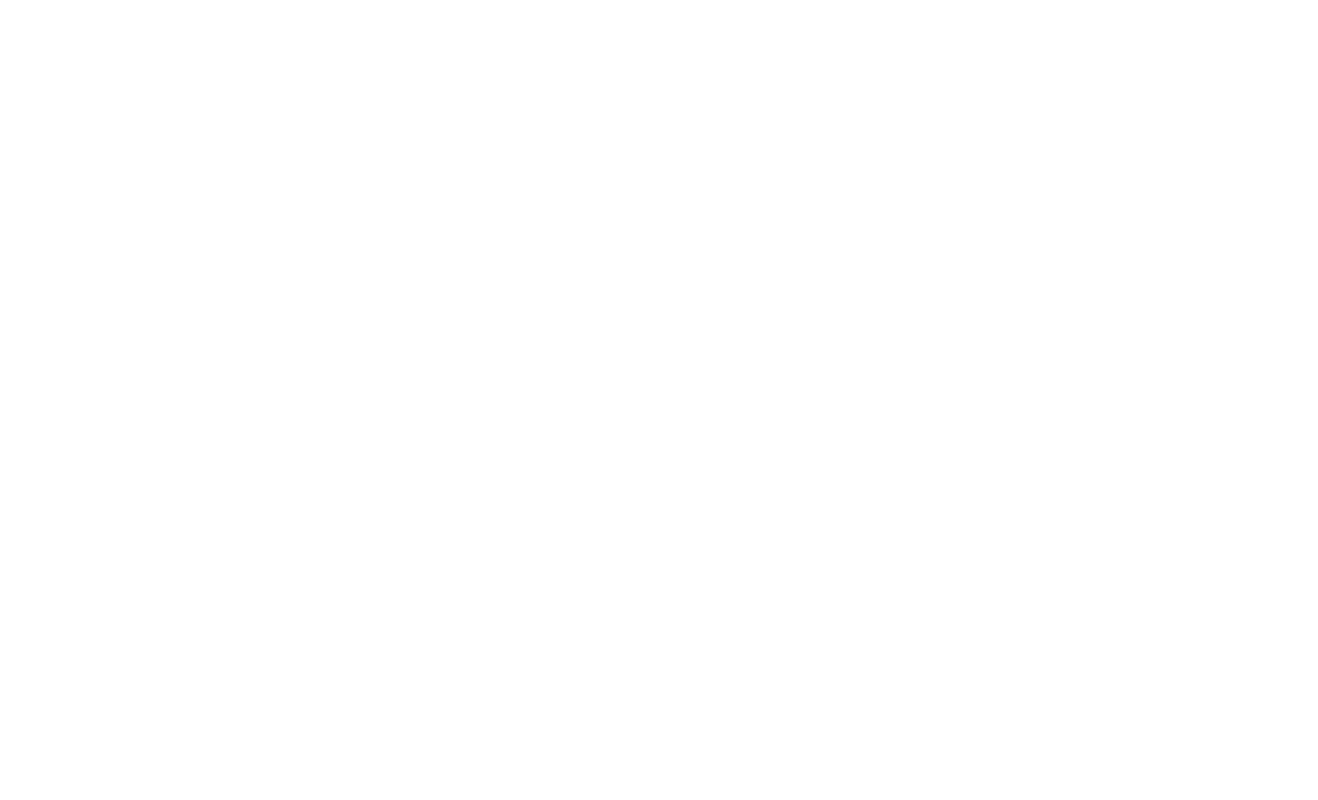
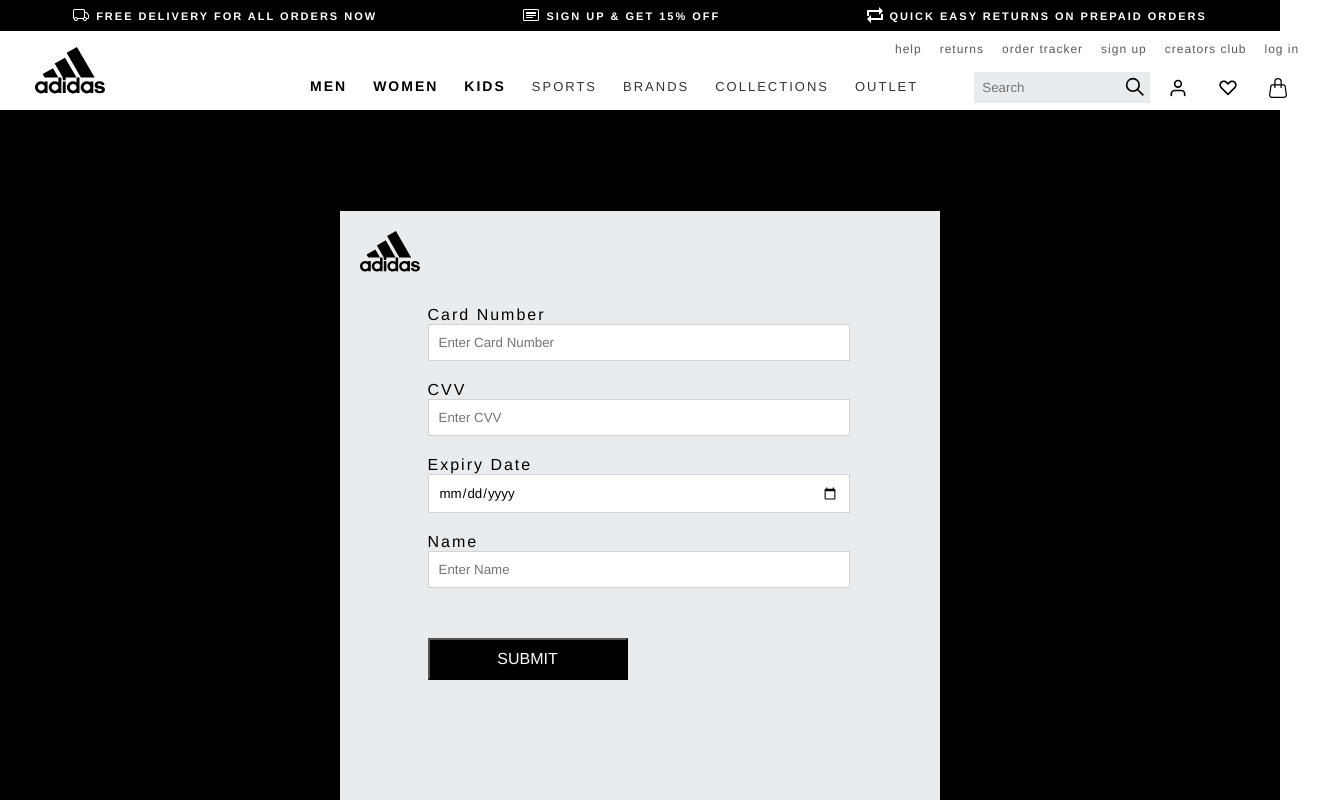
Before and after one commit to SivanandamG/adidas-replica, a React (Create React App) app in the folder adidas_app/: page /Payment in a window 1280 px wide. Before the commit this address had no page. Shown: the top 800 px of the page, 1318 px wide, since content can reach past the window. Built offline with nearby package versions, Linux system fonts and the light colour scheme; a web font is replaced by a local one.

Commit message:
payment commit

```diff
--- a/adidas_app/src/App.jsx
+++ b/adidas_app/src/App.jsx
@@ -8,6 +8,9 @@
 import Cart from "./components/Cartpage/cart.jsx";
 import { ProductWishlist } from "./components/ProductWishlist/ProductWishlist.jsx";
 import {Address} from "./components/Address/Address.jsx";
+import { Payment } from "./components/Payment/Payment.jsx";
+import { Orderplaced } from "./components/Orderplaced/Orderplaced.jsx";
+
 
 function App() {
   return (
@@ -21,6 +24,8 @@
         <Route path="/Login" element={<Login />}></Route>
         <Route path="/Wishlist" element={<ProductWishlist />}></Route>
         <Route path="/Address" element={<Address />}></Route>
+        <Route path="/Payment" element={<Payment />}></Route>
+        <Route path="/Orderplaced" element={<Orderplaced />}></Route>
       </Routes>
     </div>
   );
--- a/adidas_app/src/components/Address/Address.jsx
+++ b/adidas_app/src/components/Address/Address.jsx
@@ -3,32 +3,68 @@
 import { Footer } from "../Footer/Footer.jsx";
 
 export const Address=()=>{
-    return(
+    return (
       <>
-        <Navbar/>
+        <Navbar />
         <div class="nkcontainer">
           <h2 id="nkhead">Add Address</h2>
 
-        <input id="addIns" class="fname" type="text" placeholder="First Name"/>
-        <input id="addIns" class="Lname" type="text" placeholder="Last Name"/>
-        <input id="addIns" class="Lname" type="number" placeholder="Mobile Number"/>
-        <input id="addIns" class="fname" type="text" placeholder="Email"/>
+          <input
+            id="addIns"
+            class="fname"
+            type="text"
+            placeholder="First Name"
+          />
+          <input
+            id="addIns"
+            class="Lname"
+            type="text"
+            placeholder="Last Name"
+          />
+          <input
+            id="addIns"
+            class="Lname"
+            type="number"
+            placeholder="Mobile Number"
+          />
+          <input id="addIns" class="fname" type="text" placeholder="Email" />
 
-        <input id="addIns" class="address" type="text" placeholder="Address"/>
-        <input id="addIns" class="fname" type="text" placeholder="Landmark"/>
-        <input id="addIns" class="fname" type="text" placeholder="City"/>
-        <input id="addIns" class="Lname" type="text" placeholder="State"/>
-        <input id="addIns" class="fname" type="text" placeholder="Enter Pincode"/>
-        <button id="addIns" id="home" class="sing">Home</button>
-        <button id="addIns" class="sing">office</button>
-        <button id="addIns" class="sing">other</button>
-        <br/>
-        <div id="cb"><input class="check" type="checkbox"/>Make this my default address</div>
-        <br/>
+          <input
+            id="addIns"
+            class="address"
+            type="text"
+            placeholder="Address"
+          />
+          <input id="addIns" class="fname" type="text" placeholder="Landmark" />
+          <input id="addIns" class="fname" type="text" placeholder="City" />
+          <input id="addIns" class="Lname" type="text" placeholder="State" />
+          <input
+            id="addIns"
+            class="fname"
+            type="text"
+            placeholder="Enter Pincode"
+          />
+          <button id="addIns" id="home" class="sing">
+            Home
+          </button>
+          <button id="addIns" class="sing">
+            office
+          </button>
+          <button id="addIns" class="sing">
+            other
+          </button>
+          <br />
+          <div id="cb">
+            <input class="check" type="checkbox" />
+            Make this my default address
+          </div>
+          <br />
           <button class="btncancel">Cancel</button>
+          <a href="/Payment">
             <button class="btnaddress">Continue</button>
+          </a>
         </div>
-    <Footer/>
+        <Footer />
       </>
-    )
+    );
 }
--- /dev/null
+++ b/adidas_app/src/components/Orderplaced/Orderplaced.css
@@ -0,0 +1,31 @@
+#order_placed_wrap{
+    background-color: black;
+    height: 700px;
+    border:1px solid black;
+    font-family: AdihausDIN;
+}
+
+#order_placed_txt{
+      color: white;
+    font-size: 30px;
+    margin-top: 100px;
+    margin-left: 300px;
+}
+
+#order_placed_redirect{
+     color: white;
+    font-size: 30px;
+    margin-left: 700px;
+    margin-top: 30px;
+}
+
+#orderplaced_icon{
+  color: white;
+  margin-left: 20px;
+  font-size: 30px;
+  margin-top: 33px;
+}
+
+#redirect_wrap{
+    display: flex;
+}
--- /dev/null
+++ b/adidas_app/src/components/Orderplaced/Orderplaced.jsx
@@ -0,0 +1,23 @@
+import "./Orderplaced.css"
+import { FcCheckmark } from "react-icons/fc";
+import { BsChevronDoubleRight } from "react-icons/bs";
+
+
+export const Orderplaced = () => {
+  setTimeout(function () {
+    window.location.href = "/"
+  }, 4000); //
+  return (
+    <div id="order_placed_wrap">
+      <div id="order_placed_txt">
+        Order placed Successfully <FcCheckmark />
+      </div>
+      <div id="redirect_wrap">
+        <div id="order_placed_redirect">Redirecting to Homepage </div>
+        <div>
+          <BsChevronDoubleRight id="orderplaced_icon" />
+        </div>
+      </div>
+    </div>
+  );
+};;
--- /dev/null
+++ b/adidas_app/src/components/Payment/Payment.css
@@ -0,0 +1,52 @@
+#payment_wrap {
+  border: 1px solid black;
+  background: black;
+  height: 900px;
+  font-family: AdihausDIN;
+}
+
+#payment_form {
+  /* border: 1px solid red; */
+  width: 600px;
+  background: #e9ecef;
+  margin: auto;
+  height: 600px;
+  margin-top: 100px;
+}
+
+#payment_form > form {
+  display: flex;
+  flex-direction: column;
+  /* border: 1px solid red; */
+  width: 425px;
+  margin: auto;
+  margin-top: 30px;
+}
+
+#card,
+#cvv,
+#exp,
+#name {
+  width: 400px;
+  padding: 10px;
+  margin-bottom: 20px;
+  border-radius: 0;
+  background-color: white;
+  border: 1px solid lightgrey;
+}
+
+#submitbtn {
+  margin-top: 30px;
+  padding: 10px;
+  width: 200px;
+  text-align: center;
+  background-color: black;
+  color: white;
+  font-size: 16px;
+}
+
+#payment_logo {
+  width: 60px;
+  margin-left: 20px;
+  margin-top: 20px;
+}
--- /dev/null
+++ b/adidas_app/src/components/Payment/Payment.jsx
@@ -0,0 +1,33 @@
+import "./Payment.css";
+import { Navbar } from "../Navigation/Navbar.jsx";
+import { Footer } from "../Footer/Footer.jsx";
+import { Link } from "react-router-dom";
+
+export const Payment=()=>{
+    return (
+      <>
+        <Navbar />
+        <div id="payment_wrap">
+          <div id="payment_form">
+            <div>
+              <img src="/images/adidas-logo.svg" id="payment_logo" alt="" />
+            </div>
+            <form action="">
+              <label for="card">Card Number</label>
+              <input id="card" type="number" placeholder="Enter Card Number" />
+              <label for="cvv">CVV</label>
+              <input id="cvv" type="number" placeholder="Enter CVV" />
+              <label for="exp">Expiry Date</label>
+              <input id="exp" type="date" />
+              <label for="name">Name</label>
+              <input id="name" type="text" placeholder="Enter Name" />
+              <Link to="/Orderplaced">
+                <button id="submitbtn">SUBMIT</button>
+              </Link>
+            </form>
+          </div>
+        </div>
+        <Footer />
+      </>
+    );
+}
--- a/adidas_app/src/components/ProductDetails/ProductPrice/Price.jsx
+++ b/adidas_app/src/components/ProductDetails/ProductPrice/Price.jsx
@@ -6,8 +6,11 @@
 import WarningAmberIcon from '@mui/icons-material/WarningAmber';
 import MoneyIcon from '@mui/icons-material/Money';
 import ArrowRightAltIcon from '@mui/icons-material/ArrowRightAlt';
+import { useParams } from "react-router-dom";
+
 
 export const Price = () => {
+  const { id } = useParams();
     return (
       <div className="nac_prbox">
         <div className="nac_right_top">
@@ -46,7 +49,7 @@
         <div className="nac_right_btn">
           <a href="/Cart">
             <button className="nac_addbag" onClick={()=>{
-                fetch("https://adidas-server.herokuapp.com/cart/additem/:id/:product")
+                fetch(`https://adidas-server.herokuapp.com/cart/additem/62173d4ee7006e0f0f397d33/${id}`)
                   .then((res) => res.json())
                   .then((res) => {
                     console.log(res);
```
Lines whose indentation alone changed are shown as unchanged.
